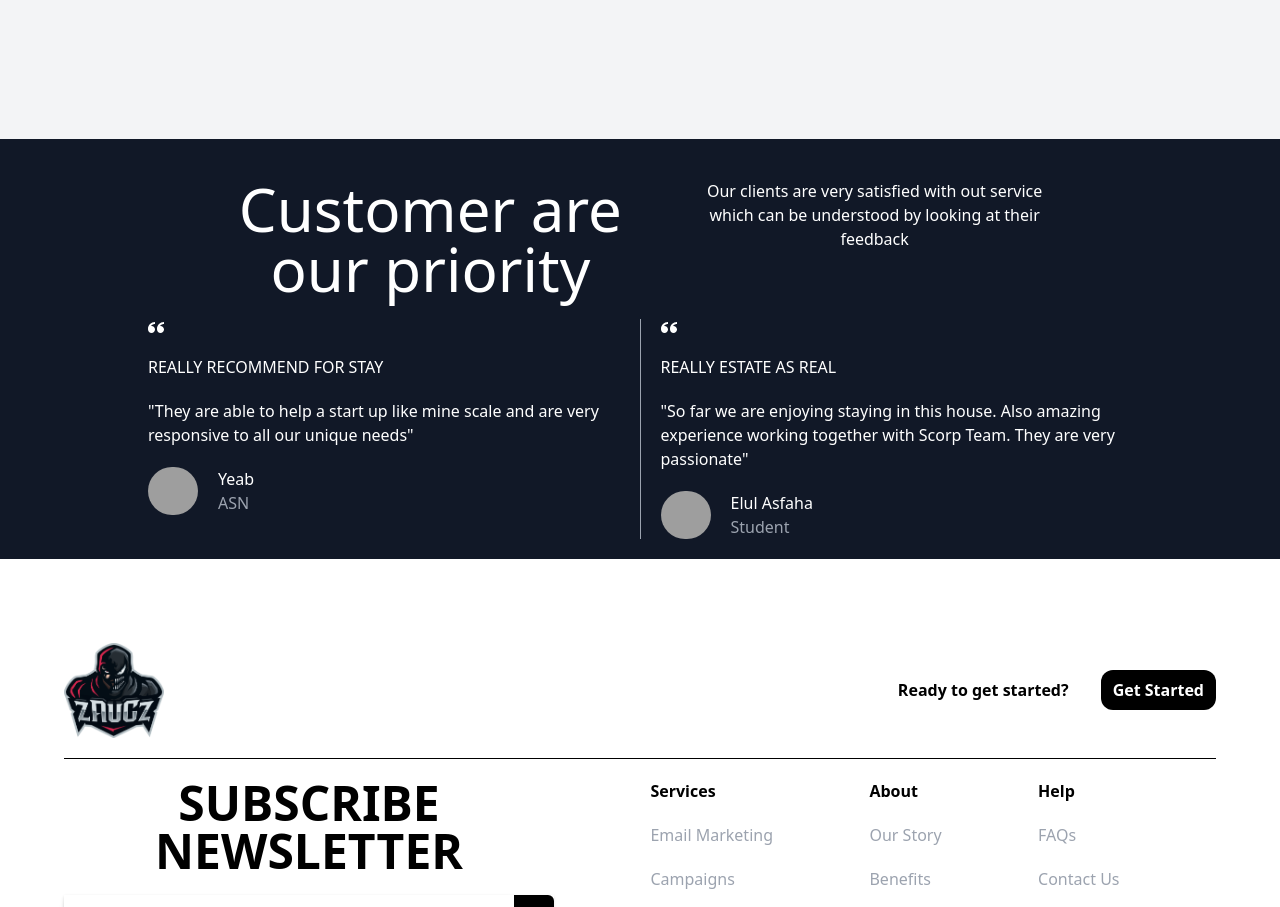
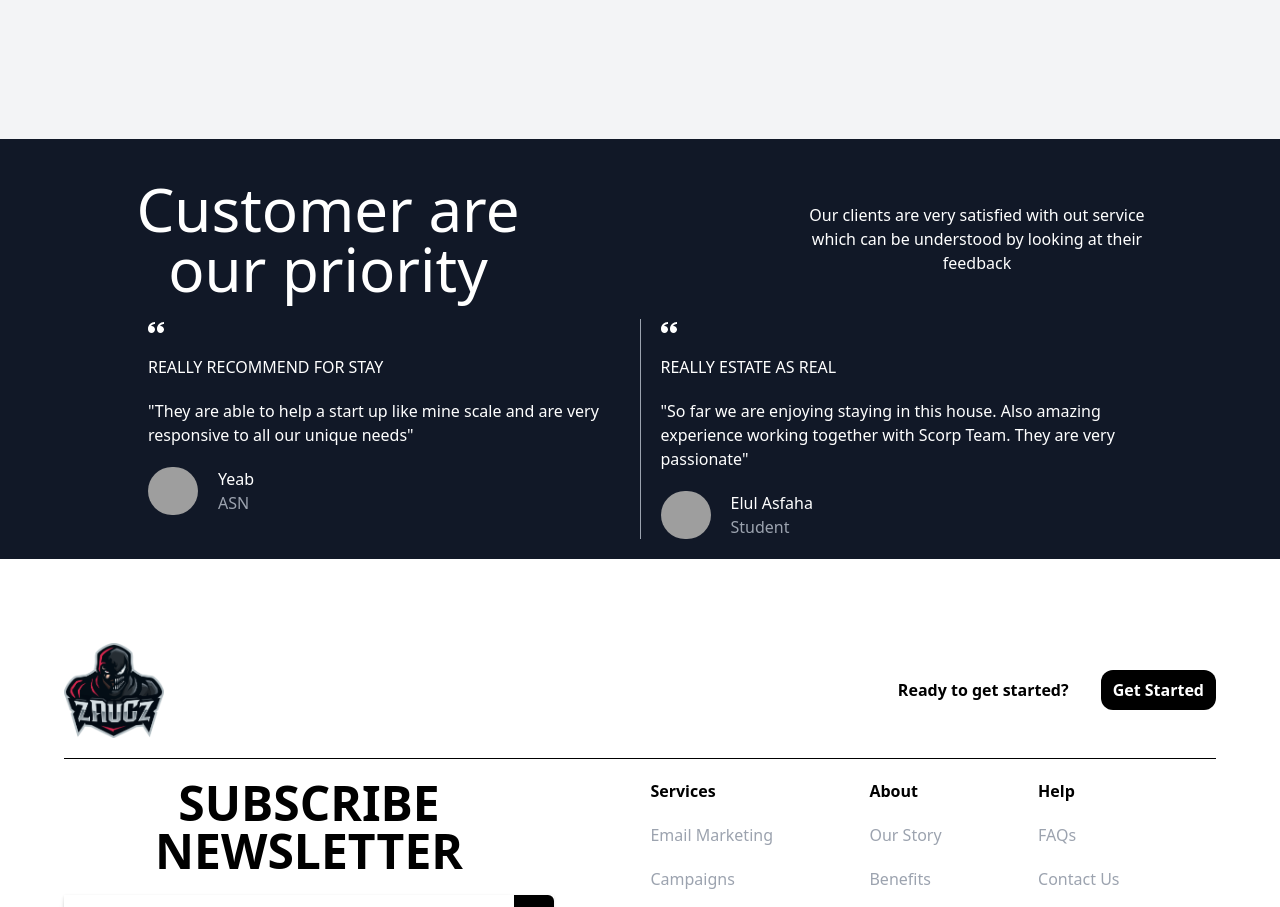
Before and after one commit to Elul-Asfaha/realestate, a React (Vite) app: page / in a window 1280 px wide. Shown: the part 2720-3627 px from the top of the page. Built offline with nearby package versions, Linux system fonts and the light colour scheme; grey boxes are pictures that could not be loaded.

Commit message:
Add files via upload

```diff
--- a/src/App.jsx
+++ b/src/App.jsx
@@ -2,7 +2,7 @@ import { useEffect, useState } from "react";
 import Nav from "./components/Nav";
 import Home from "./components/Home";
 import Projects from "./components/Projects";
-import Testomonies from "./components/Testomonies";
+import Testimonies from "./components/Testimonies";
 import Experties from "./components/Experties";
 import Footer from "./components/Footer";
 import Burger_Menu from "./components/Burger_Menu";
@@ -22,7 +22,7 @@ function App() {
             <Home />
             <Projects />
             <Experties />
-            <Testomonies />
+            <Testimonies />
             <Footer />
         </div>
     );
--- /dev/null
+++ b/src/components/Testimonies.jsx
@@ -0,0 +1,110 @@
+import { ImQuotesLeft } from "react-icons/im";
+import landscape from "../assets/landscape.png";
+const Testimonies = () => {
+    return (
+        <div className='flex flex-col px-[10%] pb-5 md:pt-5 bg-gray-900 text-white min-h-[50vh]'>
+            <div className='flex flex-col items-center gap-5 md:flex-row md:justify-between py-5'>
+                <p className='md:flex-1 text-3xl md:text-6xl text-center md:text-ellipsis max-w-[400px]'>
+                    Customer are our priority
+                </p>
+
+                <p className='md:flex-1 max-w-[350px] text-center md:text-ellipsis'>
+                    Our clients are very satisfied with out service which can be
+                    understood by looking at their feedback
+                </p>
+            </div>
+            <div className='flex flex-row overflow-x-scroll scroll-smooth snap-x snap-x-mandatory'>
+                <div className='flex flex-col gap-5 md:flex-row md:gap-0 min-w-[80vw] snap-start snap-always'>
+                    <div className='flex-1 flex flex-col gap-y-5 md:border-r border-gray-400 px-5'>
+                        <ImQuotesLeft className='text-3x' />
+                        <p className='uppercase'>really recommend for stay</p>
+                        <p>
+                            {`"They are able to help a start up like mine scale and
+                        are very responsive to all our unique needs"`}
+                        </p>
+                        <div className='flex gap-5'>
+                            <div className='flex'>
+                                <img
+                                    src={landscape}
+                                    alt=''
+                                    className='max-w-[50px] rounded-full'
+                                />
+                            </div>
+                            <div className='flex flex-col justify-between'>
+                                <p>Yeab </p>
+                                <p className='text-gray-400 '>ASN</p>
+                            </div>
+                        </div>
+                    </div>
+
+                    <div className='flex-1 flex flex-col gap-y-5 px-5'>
+                        <ImQuotesLeft className='text-3x' />
+                        <p className='uppercase'>really estate as real</p>
+                        <p>
+                            {`"So far we are enjoying staying in this house. Also amazing experience working together with Scorp Team. They are very passionate"`}
+                        </p>
+                        <div className='flex gap-5'>
+                            <div className='flex'>
+                                <img
+                                    src={landscape}
+                                    alt=''
+                                    className='max-w-[50px] rounded-full'
+                                />
+                            </div>
+                            <div className='flex flex-col justify-between'>
+                                <p>Elul Asfaha</p>
+                                <p className='text-gray-400 '>Student</p>
+                            </div>
+                        </div>
+                    </div>
+                </div>
+
+                <div className='flex flex-col gap-y-5 md:flex-row min-w-[80vw] snap-start snap-always'>
+                    <div className='flex-1 flex flex-col gap-5 md:border-r border-gray-400 px-5'>
+                        <ImQuotesLeft className='text-3x' />
+                        <p className='uppercase'>really recommend for stay</p>
+                        <p>
+                            {`"They are able to help a start up like mine scale and
+                        are very responsive to all our unique needs"`}
+                        </p>
+                        <div className='flex gap-5'>
+                            <div className='flex'>
+                                <img
+                                    src={landscape}
+                                    alt=''
+                                    className='max-w-[50px] rounded-full'
+                                />
+                            </div>
+                            <div className='flex flex-col justify-between'>
+                                <p>Yeab </p>
+                                <p className='text-gray-400 '>ASN</p>
+                            </div>
+                        </div>
+                    </div>
+
+                    <div className='flex-1 flex flex-col gap-y-5 px-5'>
+                        <ImQuotesLeft className='text-3x' />
+                        <p className='uppercase'>really estate as real</p>
+                        <p>
+                            {`"So far we are enjoying staying in this house. Also amazing experience working together with Scorp Team. They are very passionate"`}
+                        </p>
+                        <div className='flex gap-5'>
+                            <div className='flex'>
+                                <img
+                                    src={landscape}
+                                    alt=''
+                                    className='max-w-[50px] rounded-full'
+                                />
+                            </div>
+                            <div className='flex flex-col justify-between'>
+                                <p>Elul Asfaha</p>
+                                <p className='text-gray-400 '>Student</p>
+                            </div>
+                        </div>
+                    </div>
+                </div>
+            </div>
+        </div>
+    );
+};
+export default Testimonies;
```
